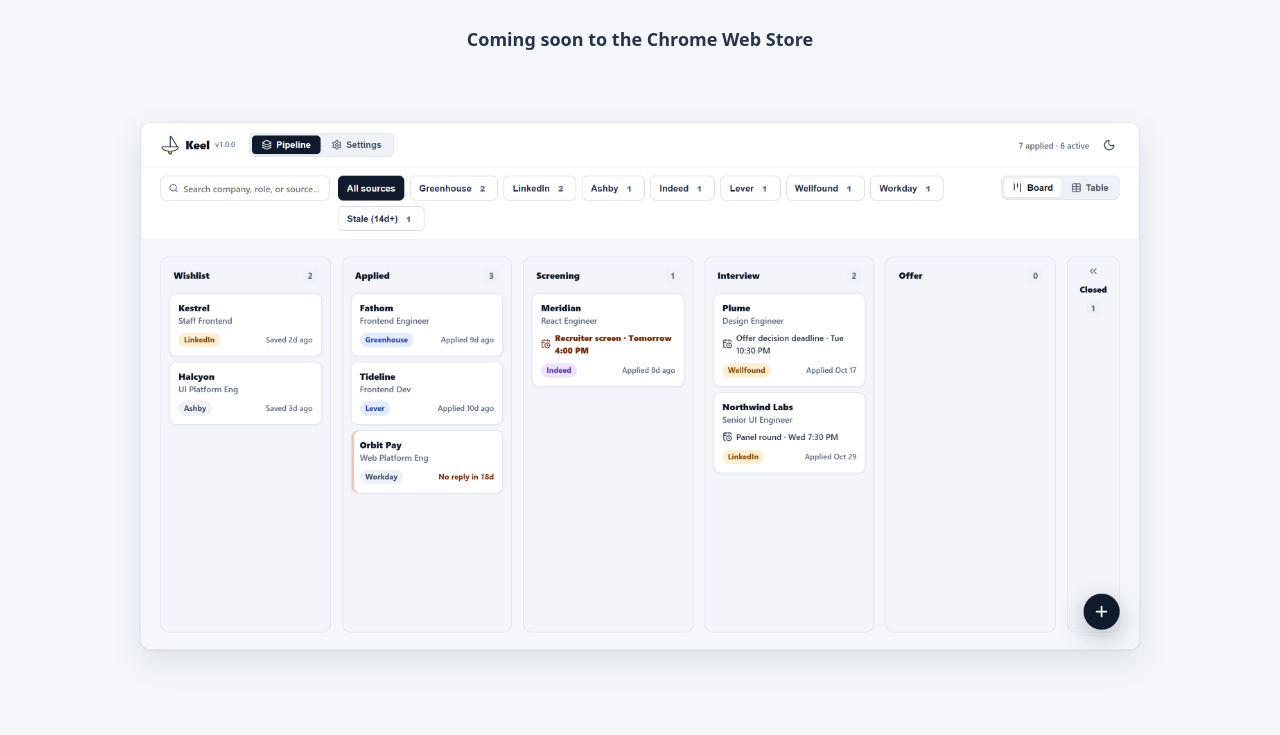
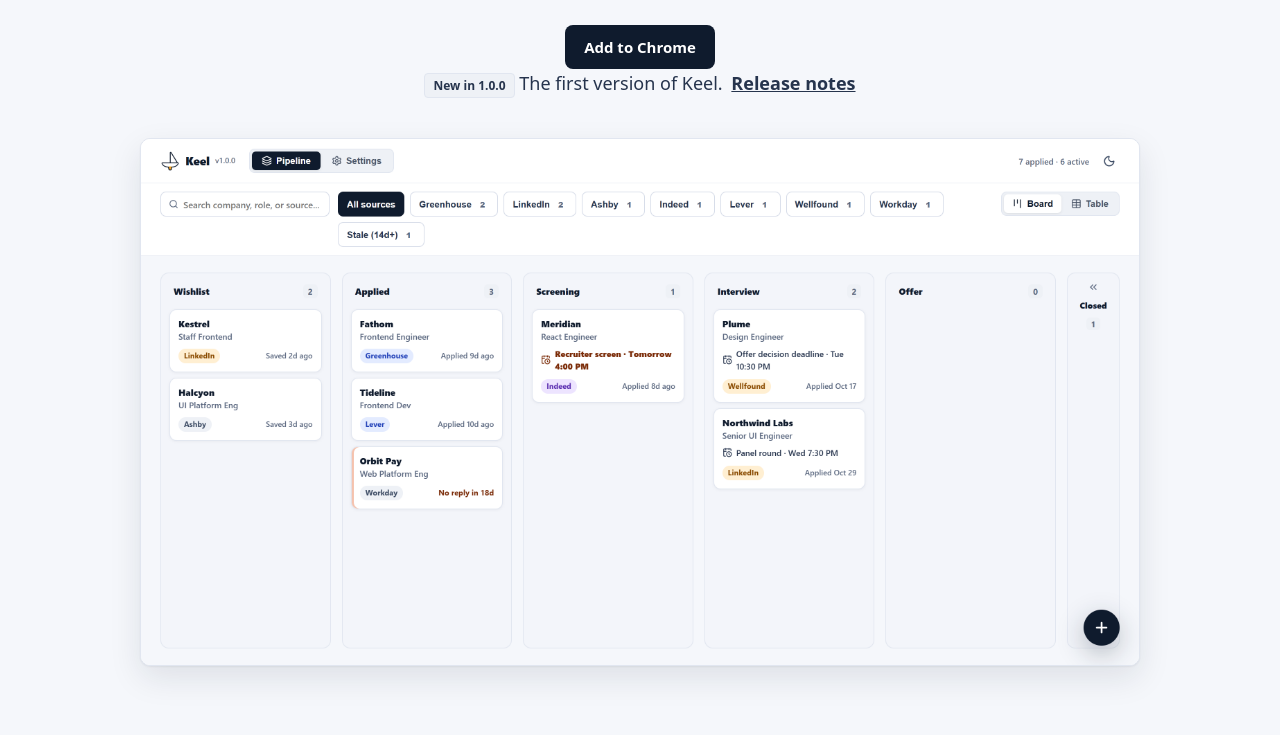
Before and after one commit to ankitsmt211/keel-site, a plain HTML site: page index.html in a window 1280 px wide. Shown: the part 320-1055 px from the top of the page. Drawn offline with Linux system fonts and the light colour scheme.

Commit message:
docs(changelog): promote v1.0.0 to Live on marketing site
Add to Chrome buttons now link to the Chrome Web Store listing, and the homepage
carries SoftwareApplication JSON-LD with the install URL.

Co-Authored-By: Claude Opus 5.5 <noreply@anthropic.com>

```diff
--- a/index.html
+++ b/index.html
@@ -15,7 +15,8 @@
 <link rel="icon" type="image/png" href="favicon.png">
 <link rel="apple-touch-icon" href="logo.png">
 <link rel="stylesheet" href="styles.css?v=3">
-<script src="site.js?v=1" defer></script>
+<script src="site.js?v=2" defer></script>
+<script type="application/ld+json">{"@context":"https://schema.org","@type":"SoftwareApplication","name":"Keel - Job Application Tracker","applicationCategory":"BrowserApplication","operatingSystem":"Chrome","url":"https://keel-site.yankit-dev.workers.dev/","installUrl":"https://chromewebstore.google.com/detail/odheogkffilbbohigmkfffpcnhdfobnd","downloadUrl":"https://chromewebstore.google.com/detail/odheogkffilbbohigmkfffpcnhdfobnd","softwareVersion":"1.0.0","offers":{"@type":"Offer","price":"0","priceCurrency":"USD"},"image":"https://keel-site.yankit-dev.workers.dev/logo.png","description":"Keel saves every job you apply to, with the job description and the résumé you sent, on your device."}</script>
 </head>
 <body>
 <header class="site-header">
@@ -30,7 +31,7 @@
     <h1>Keeps track of every job you apply to</h1>
     <p>Apply as you normally do. Keel saves the company, the role, the job description and the résumé you sent, right in your browser.</p>
     <div class="cta" data-store-slot="hero"></div>
-    <!-- whats-new:start --><!-- whats-new:end -->
+    <!-- whats-new:start --><p class="whats-new"><span class="tag">New in 1.0.0</span> The first version of Keel. <a href="changelog/#v1.0.0">Release notes</a></p><!-- whats-new:end -->
     <picture>
       <source srcset="assets/board-dark.png" media="(prefers-color-scheme: dark)">
       <img class="shot" src="assets/board-light.png" width="1440" height="760" alt="Keel's dashboard: applications in columns from Wishlist to Offer, with upcoming interviews and follow-ups">
--- a/site.js
+++ b/site.js
@@ -1,7 +1,6 @@
-// Fills the store buttons. Set STORE_URL once the Chrome Web Store listing is live; until then the
-// page says "Coming soon". Phones and non-Chromium browsers can't install extensions, so they get
-// one plain line and a "Copy link" button instead of a store button.
-const STORE_URL = '';
+// Fills the store buttons from STORE_URL (empty shows "Coming soon"). Phones and non-Chromium
+// browsers can't install extensions, so they get one plain line and a "Copy link" button instead.
+const STORE_URL = 'https://chromewebstore.google.com/detail/odheogkffilbbohigmkfffpcnhdfobnd';
 
 function canInstall() {
   const ua = navigator.userAgent;
```
Also changed, not shown: changelog/index.html (+2 -2 lines), 1 other file.
